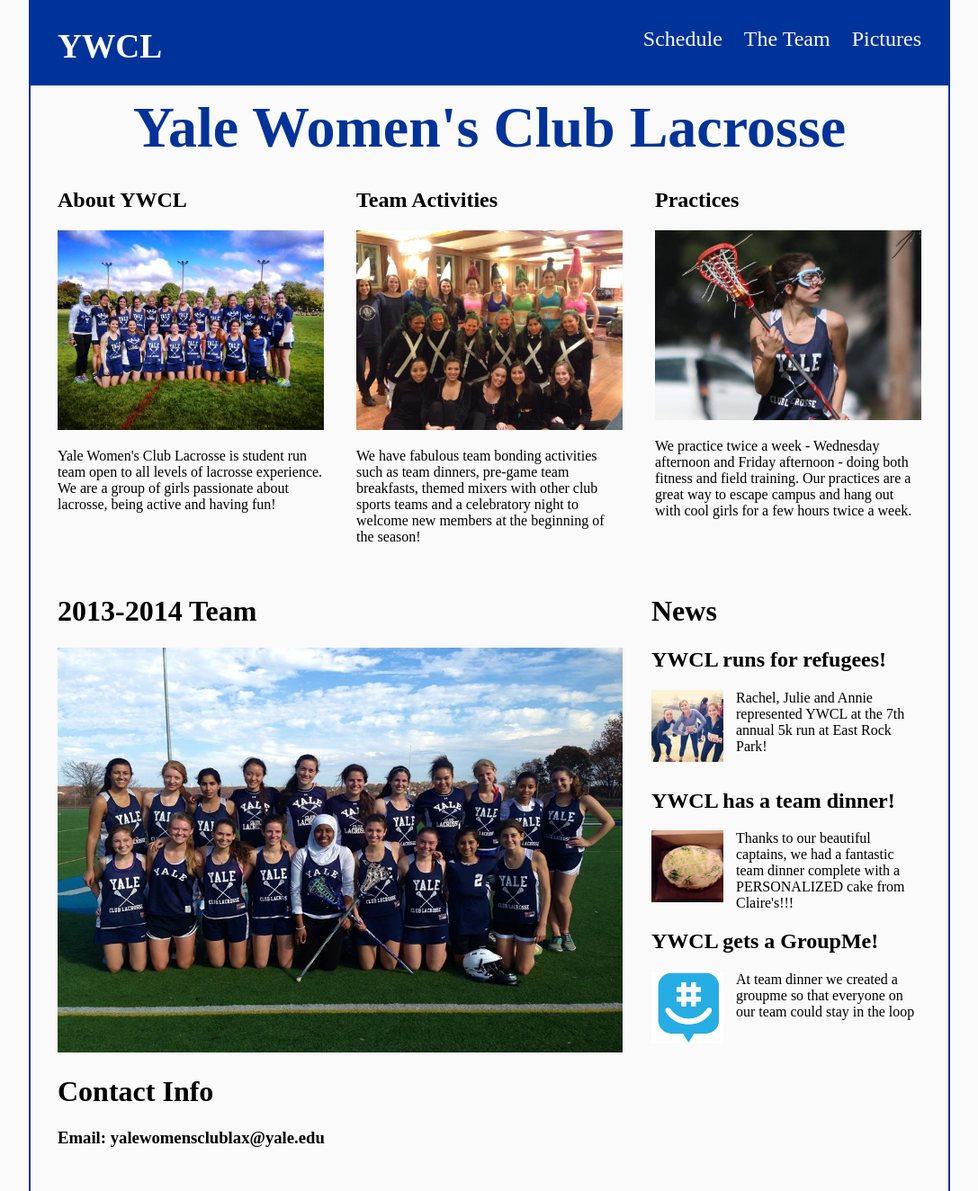
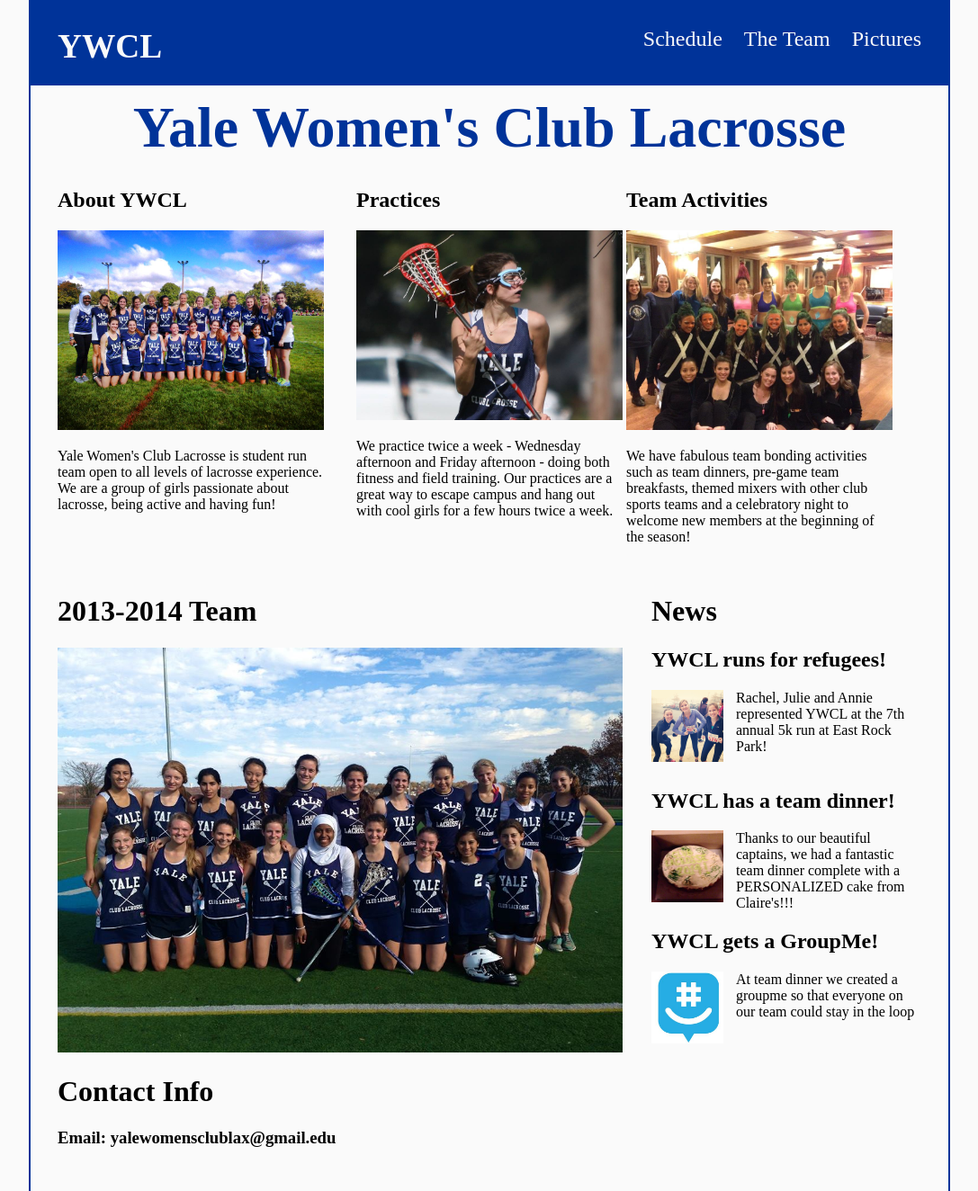
Before and after one commit to yalewomensclublacrosse/annielcook.github.io, a plain HTML site: page index.html in a window 1280 px wide. Shown: the whole page at 90% size, without its empty margins (96-1183 px from the left). Drawn offline with Linux system fonts and the light colour scheme.

Commit message:
@yale.edu -> @gmail.com

```diff
--- a/index.html
+++ b/index.html
@@ -27,16 +27,17 @@
 			</p>
 			<br>
 		</div>
-		<div class="column">
-			<a href="./pictures.html"><h2>Team Activities</h2></a>
-			<img src="./images/teaminitiation.jpg">
-			<p>We have fabulous team bonding activities such as team dinners, pre-game team breakfasts, themed mixers with other club sports teams and a celebratory night to welcome new members at the beginning of the season!</p>
-			<br>
-		</div>
+
 		<div class="column-far-right">
 			<a href="./schedule.html"><h2>Practices</h2></a>
 			<img src="./images/emma.jpg">
 			<p>We practice twice a week - Wednesday afternoon and Friday afternoon - doing both fitness and field training. Our practices are a great way to escape campus and hang out with cool girls for a few hours twice a week.</p>
+			<br>
+		</div>
+				<div class="column">
+			<a href="./pictures.html"><h2>Team Activities</h2></a>
+			<img src="./images/teaminitiation.jpg">
+			<p>We have fabulous team bonding activities such as team dinners, pre-game team breakfasts, themed mixers with other club sports teams and a celebratory night to welcome new members at the beginning of the season!</p>
 			<br>
 		</div>
 		</div>
@@ -70,7 +71,7 @@
 	</div>
 	<div class="bottom-section">
 		<h1>Contact Info</h1>
-		<h3>Email: yalewomensclublax@yale.edu</h3>
+		<h3>Email: yalewomensclublax@gmail.edu</h3>
 	</div>
 </div>
 </body>
```
